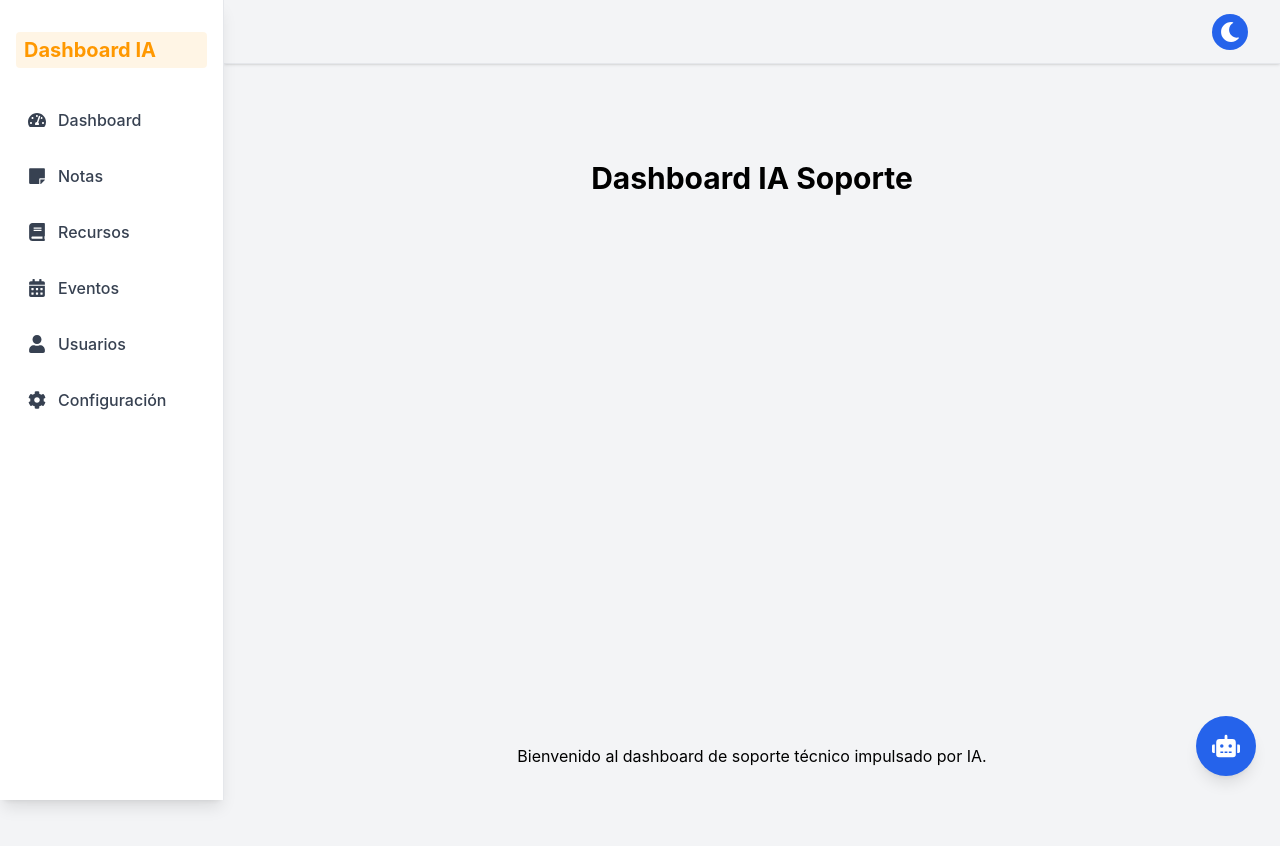
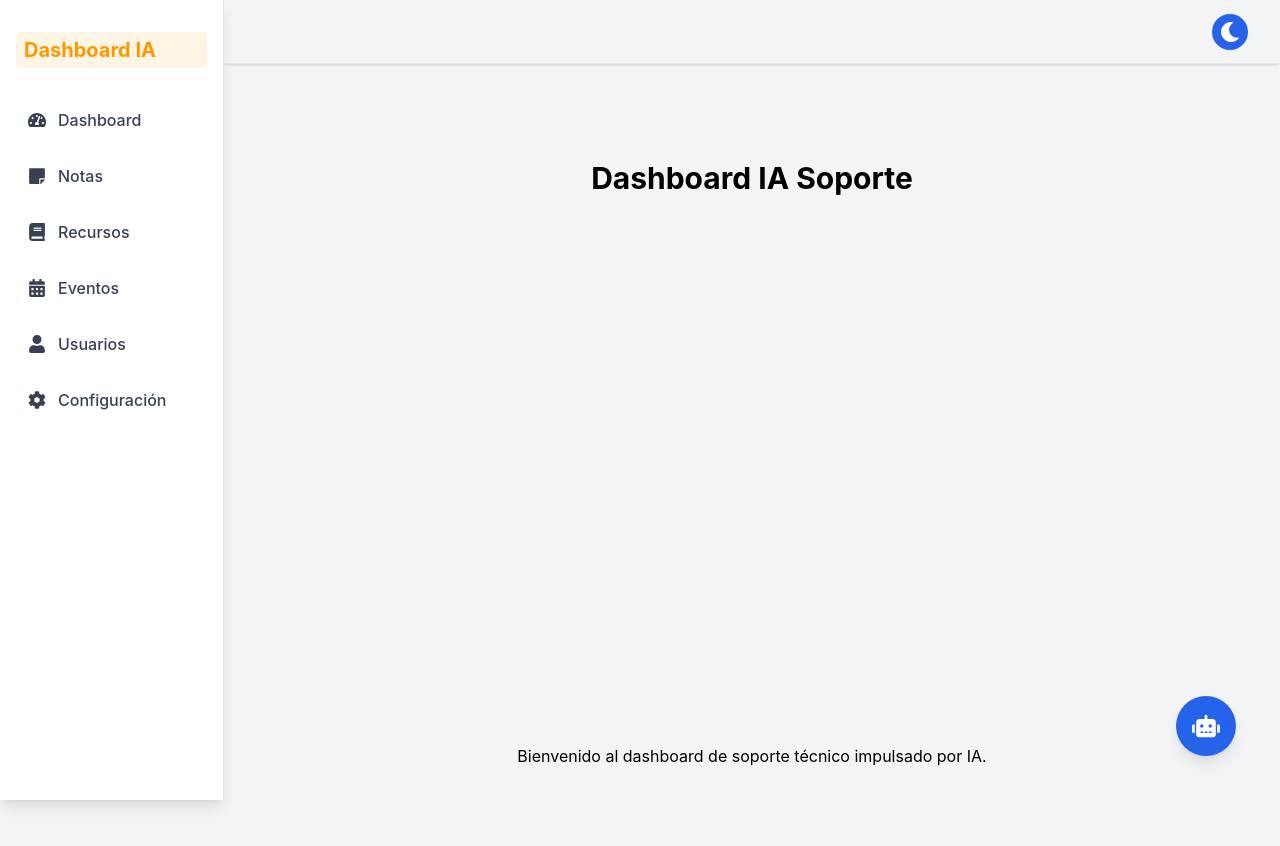
Before and after one commit to miguelgargurevich/dashboardia-new, a Next.js app in the folder apps/frontend/: page / in a window 1280 px wide. Shown: the top 846 px of the page. Built offline with nearby package versions, Linux system fonts and the light colour scheme.

Commit message:
Assistant bubble draggable, panel auto-corner based on bubble position

```diff
--- a/apps/frontend/components/FloatingAssistant.tsx
+++ b/apps/frontend/components/FloatingAssistant.tsx
@@ -44,19 +44,83 @@ const FloatingAssistant = () => {
     // await fetch('/api/recursos/upload', { method: 'POST', body: formData });
   };
 
+  // Estado para posición de la burbuja
+  const [bubblePos, setBubblePos] = useState({ x: 0, y: 0 });
+  const [dragging, setDragging] = useState(false);
+
+  React.useEffect(() => {
+    if (typeof window !== 'undefined') {
+      const winW = window.innerWidth;
+      const winH = window.innerHeight;
+      setBubblePos({
+        x: winW - 80 - 24, // 80px burbuja aprox, 24px margen
+        y: winH - 80 - 24
+      });
+    }
+  }, []);
+
+  React.useEffect(() => {
+    const handleMouseMove = (e: MouseEvent) => {
+      if (!dragging) return;
+      setBubblePos(prev => ({ x: prev.x + e.movementX, y: prev.y + e.movementY }));
+    };
+    const handleMouseUp = () => setDragging(false);
+    if (dragging) {
+      window.addEventListener('mousemove', handleMouseMove);
+      window.addEventListener('mouseup', handleMouseUp);
+    }
+    return () => {
+      window.removeEventListener('mousemove', handleMouseMove);
+      window.removeEventListener('mouseup', handleMouseUp);
+    };
+  }, [dragging]);
+
+  const handleBubbleDragStart = (e: React.MouseEvent) => {
+    setDragging(true);
+    e.preventDefault();
+  };
+
+  // Determinar esquina para el panel según posición de la burbuja
+  let panelStyle: React.CSSProperties = { position: 'fixed', zIndex: 50 };
+  if (typeof window !== 'undefined') {
+    const winW = window.innerWidth;
+    const winH = window.innerHeight;
+    // Si la burbuja está en la mitad superior, panel arriba; si no, abajo
+    if (bubblePos.y < winH / 2) {
+      panelStyle.top = 24;
+    } else {
+      panelStyle.bottom = 24;
+    }
+    // Si la burbuja está en la mitad izquierda, panel izquierda; si no, derecha
+    if (bubblePos.x < winW / 2) {
+      panelStyle.left = 24;
+    } else {
+      panelStyle.right = 24;
+    }
+  } else {
+    panelStyle.right = 24;
+    panelStyle.bottom = 24;
+  }
+
   return (
-    <div className="fixed bottom-6 right-6 z-50">
+    <>
       {!open && (
+        <div
+          style={{ position: 'fixed', left: bubblePos.x, top: bubblePos.y, zIndex: 50, cursor: dragging ? 'grabbing' : 'grab' }}
+          onMouseDown={handleBubbleDragStart}
+        >
           <button
             className="bg-blue-600 text-white rounded-full shadow-lg p-4 hover:bg-blue-700 transition"
-          onClick={() => setOpen(true)}
+            onClick={e => { setOpen(true); e.stopPropagation(); }}
           >
             <FaRobot size={28} />
           </button>
+        </div>
       )}
       {open && (
+        <div style={panelStyle}>
           <div className="w-96 h-[32rem] bg-white dark:bg-gray-900 rounded-2xl shadow-2xl flex flex-col overflow-hidden border border-gray-200 dark:border-gray-800">
-          <div className="flex items-center justify-between p-4 border-b dark:border-gray-800 bg-gray-50 dark:bg-gray-800">
+            <div className="flex items-center justify-between p-4 border-b dark:border-gray-800 bg-gray-50 dark:bg-gray-800 cursor-move select-none">
               <span className="font-bold text-blue-600 dark:text-blue-400 flex items-center gap-2"><FaRobot /> Asistente</span>
               <button onClick={() => setOpen(false)} className="text-gray-400 hover:text-red-500"><FaTimes /></button>
             </div>
@@ -99,8 +163,9 @@ const FloatingAssistant = () => {
               </button>
             </div>
           </div>
+        </div>
       )}
-    </div>
+    </>
   );
 };
 
--- a/apps/frontend/package.json
+++ b/apps/frontend/package.json
@@ -8,13 +8,16 @@
   },
   "dependencies": {
     "@fortawesome/fontawesome-free": "7.0.0",
+    "@neodrag/react": "2.3.1",
     "@tailwindcss/typography": "0.5.16",
     "axios": "1.11.0",
     "next": "15.4.6",
     "react": "18.2.0",
     "react-dom": "18.2.0",
+    "react-draggable": "4.5.0",
     "react-icons": "4.12.0",
-    "react-markdown": "10.1.0"
+    "react-markdown": "10.1.0",
+    "react-movable": "3.4.1"
   },
   "devDependencies": {
     "@types/node": "24.2.0",
```
Lines whose indentation alone changed are shown as unchanged.
